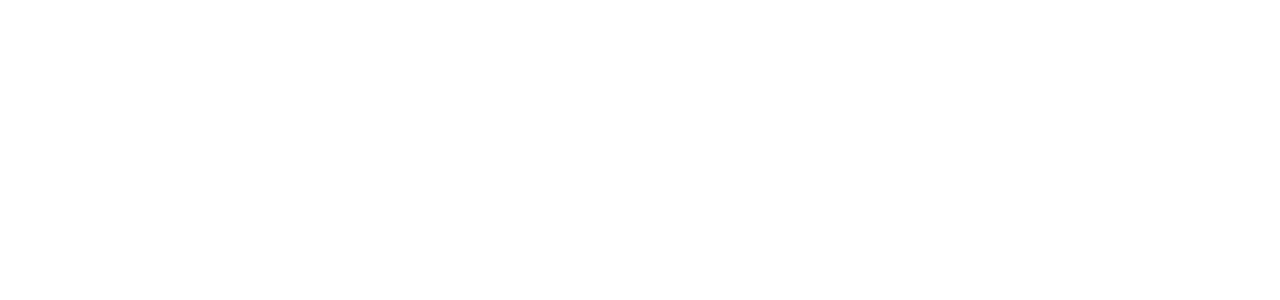
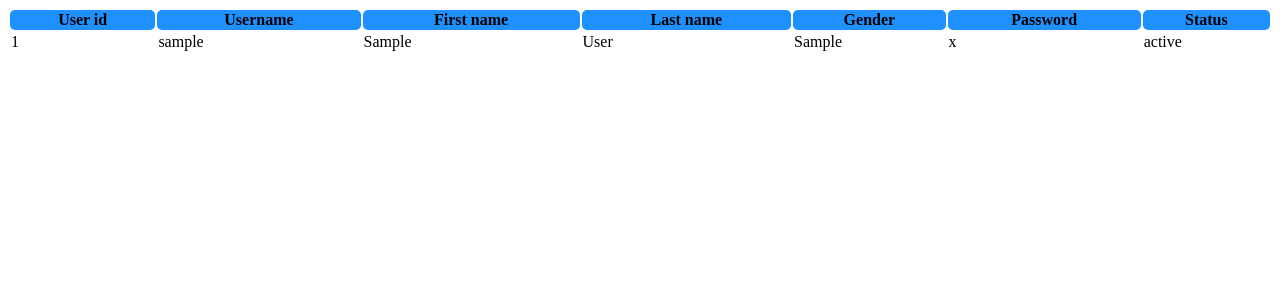
Before and after one commit to AlexisU32/datatable_php, a PHP site: page / in a window 1280 px wide. Before the commit the part shown is empty. Shown: the top 300 px of the page. Run offline with PHP 8.4, Linux system fonts and the light colour scheme; tables that the repository leaves empty or names only in its code hold one stand-in row (values such as "Sample post").

Commit message:
Se termino de realizar la busqueda en base de datos y mostrarla en tablas datatables conforeach

```diff
--- a/conexion.php
+++ b/conexion.php
@@ -9,11 +9,12 @@ class Conexion{
         define('password' , '');
         define('database' , 'datatables');
 
-        $dsn = "mysql:host=".servidor.";dbname=".user.";charset=utf8";
+        $dsn = "mysql:host=".servidor.";dbname=".database.";charset=utf8";
 
         try {
             $conexion = new PDO($dsn, user, password);
             $conexion->setAttribute(PDO::ATTR_ERRMODE, PDO::ERRMODE_EXCEPTION);
+            return $conexion;
         } catch (PDOException $e) {
             die("La conexión tuvo el siguiente problema ". $e->getMessage());
         }
--- a/index.php
+++ b/index.php
@@ -1,3 +1,16 @@
+<?php
+    include_once("conexion.php");
+
+    $conexi = new Conexion();
+    $conect = $conexi->Conectar();
+
+    $query = "SELECT * FROM user_details";
+    $resultado = $conect->prepare($query);
+    $resultado->execute();
+    $usuarios = $resultado->fetchAll(PDO::FETCH_ASSOC);
+?>
+
+
 <!DOCTYPE html>
 <html lang="en">
 <head>
@@ -5,8 +18,44 @@
     <meta http-equiv="X-UA-Compatible" content="IE=edge">
     <meta name="viewport" content="width=device-width, initial-scale=1.0">
     <title>Datatables</title>
+    <link rel="stylesheet" href="stilos.css">
+
 </head>
 <body>
 
+    <div class="container" id="container">
+
+        <table id="tbUsers" class="tbUsers">
+            <thead>
+                <th>User id</th>
+                <th>Username</th>
+                <th>First name</th>
+                <th>Last name</th>
+                <th>Gender</th>
+                <th>Password</th>
+                <th>Status</th>
+            </thead>
+            <tbody>
+                <?php
+                    foreach ($usuarios as $usuario) {
+                ?>
+                    <tr>
+                        <td><?php echo $usuario['user_id']; ?></td>
+                        <td><?php echo $usuario['username']; ?></td>
+                        <td><?php echo $usuario['first_name']; ?></td>
+                        <td><?php echo $usuario['last_name']; ?></td>
+                        <td><?php echo $usuario['gender']; ?></td>
+                        <td><?php echo $usuario['password']; ?></td>
+                        <td><?php echo $usuario['status']; ?></td>
+                    </tr>
+                <?php
+                    }
+                ?>
+
+            </tbody>
+        </table>
+
+    </div>
+
 </body>
 </html>
--- /dev/null
+++ b/stilos.css
@@ -0,0 +1,18 @@
+
+.container{
+    width: 100%;
+    height: 100%;
+    align-content: center;
+}
+
+.tbUsers {
+    width: 100%;
+}
+
+.tbUsers thead {
+    background: #1E90FF;
+    text-align: center;
+}
+.tbUsers thead th {
+    border-radius: 5px;
+}
```
